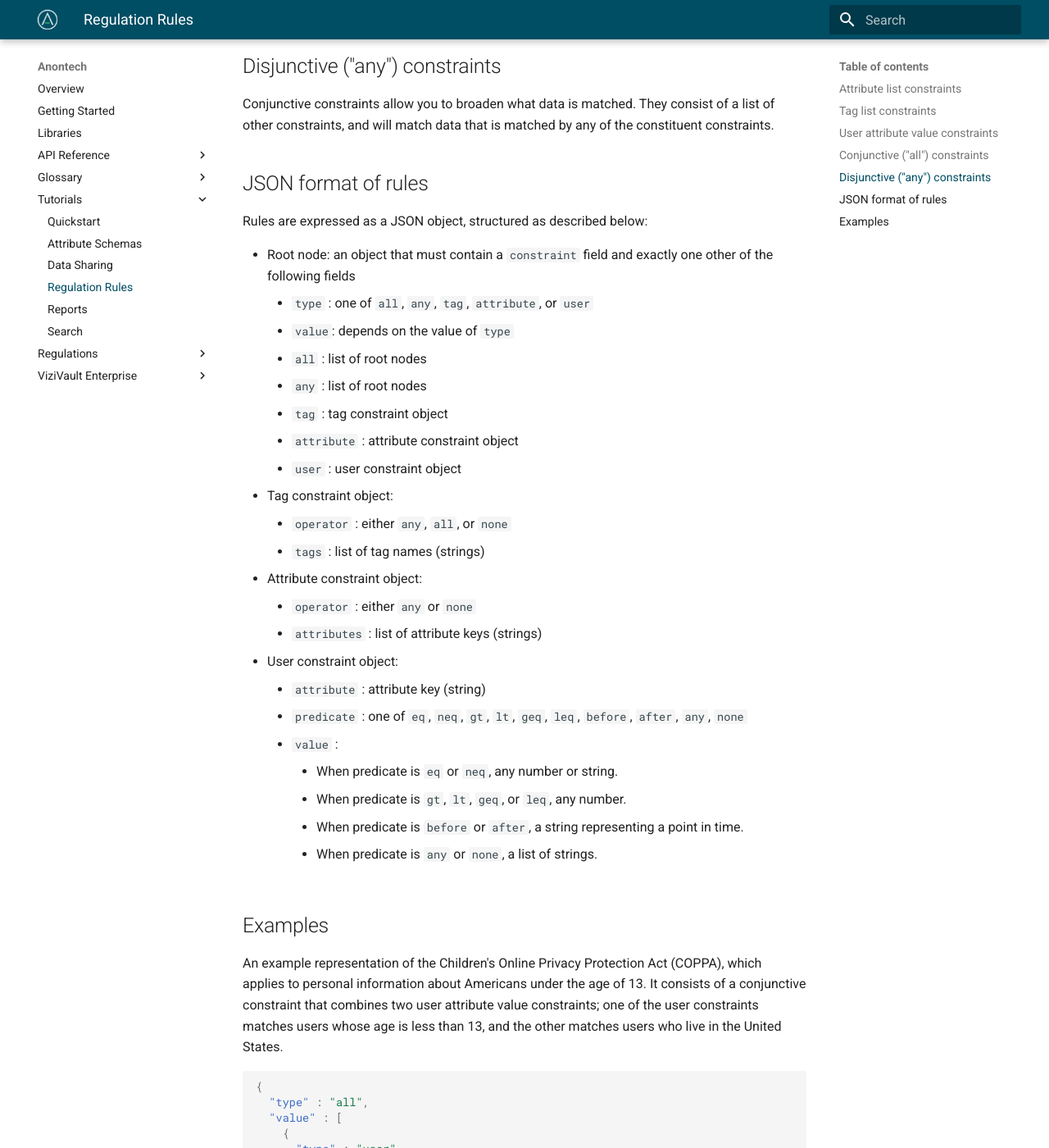
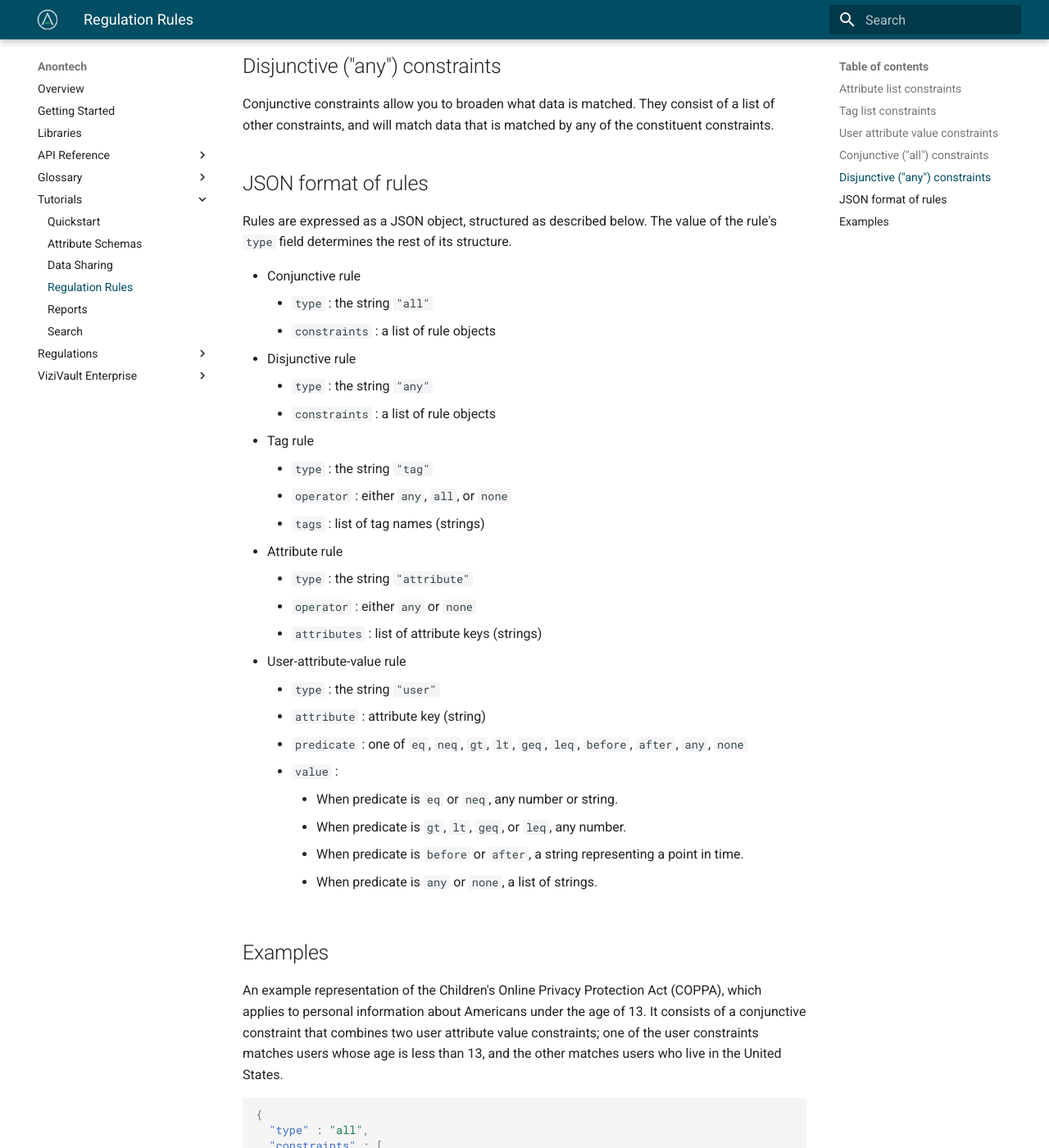
Before and after one commit to anontechnology/documentation, an MkDocs documentation site: the page built from docs/tutorials/regulation-rules.md, in a window 1280 px wide and 1400 px high, scrolled down 1648 px. Shown: the whole window at 82% size. Built offline with MkDocs 1.6.1 and Material for MkDocs 9.7.7, drawn with Linux system fonts in a browser that asks for light colours; some of the changed text lies outside the part shown.

Commit message:
corrected format of regulation rules

````diff
--- a/docs/tutorials/regulation-rules.md
+++ b/docs/tutorials/regulation-rules.md
@@ -37,23 +37,24 @@ Conjunctive constraints allow you to broaden what data is matched. They consist
 
 ## JSON format of rules
 
-Rules are expressed as a JSON object, structured as described below:
+Rules are expressed as a JSON object, structured as described below. The value of the rule's `type` field determines the rest of its structure.
 
- - Root node: an object that must contain a `constraint` field and exactly one other of the following fields
-    - `type` : one of `all`, `any`, `tag`, `attribute`, or `user`
-    - `value`: depends on the value of `type`
-    - `all` : list of root nodes
-    - `any` : list of root nodes
-    - `tag` : tag constraint object
-    - `attribute` : attribute constraint object
-    - `user` : user constraint object
- - Tag constraint object:
+ - Conjunctive rule
+    - `type` : the string `"all"`
+    - `constraints` : a list of rule objects
+ - Disjunctive rule
+    - `type` : the string `"any"`
+    - `constraints` : a list of rule objects
+ - Tag rule
+    - `type` : the string `"tag"`
     - `operator` : either `any`, `all`, or `none`
     - `tags` : list of tag names (strings)
- - Attribute constraint object:
+ - Attribute rule
+    - `type` : the string `"attribute"`
     - `operator` : either `any` or `none`
     - `attributes` : list of attribute keys (strings)
- - User constraint object:
+ - User-attribute-value rule
+    - `type` : the string `"user"`
     - `attribute` : attribute key (string)
     - `predicate` : one of `eq`, `neq`, `gt`, `lt`, `geq`, `leq`, `before`, `after`, `any`, `none`
     - `value` :
@@ -69,22 +70,18 @@ An example representation of the Children's Online Privacy Protection Act (COPPA
 ```json
 {
   "type" : "all",
-  "value" : [
+  "constraints" : [
     {
       "type" : "user",
-      "value" : {
-        "attribute" : "AGE_YEARS",
-        "predicate" : "lt",
-        "value" : 13
-      }
+      "attribute" : "AGE_YEARS",
+      "predicate" : "lt",
+      "value" : 13
     },
     {
       "type" : "user",
-      "value" : {
-        "attribute" : "COUNTRY_OF_RESIDENCE",
-        "predicate" : "eq",
-        "value" : "US"
-      }
+      "attribute" : "COUNTRY_OF_RESIDENCE",
+      "predicate" : "eq",
+      "value" : "US"
     }
   ]
 }
````
Also changed, not shown: docs/api/regulations.md (+1 -1 lines).
